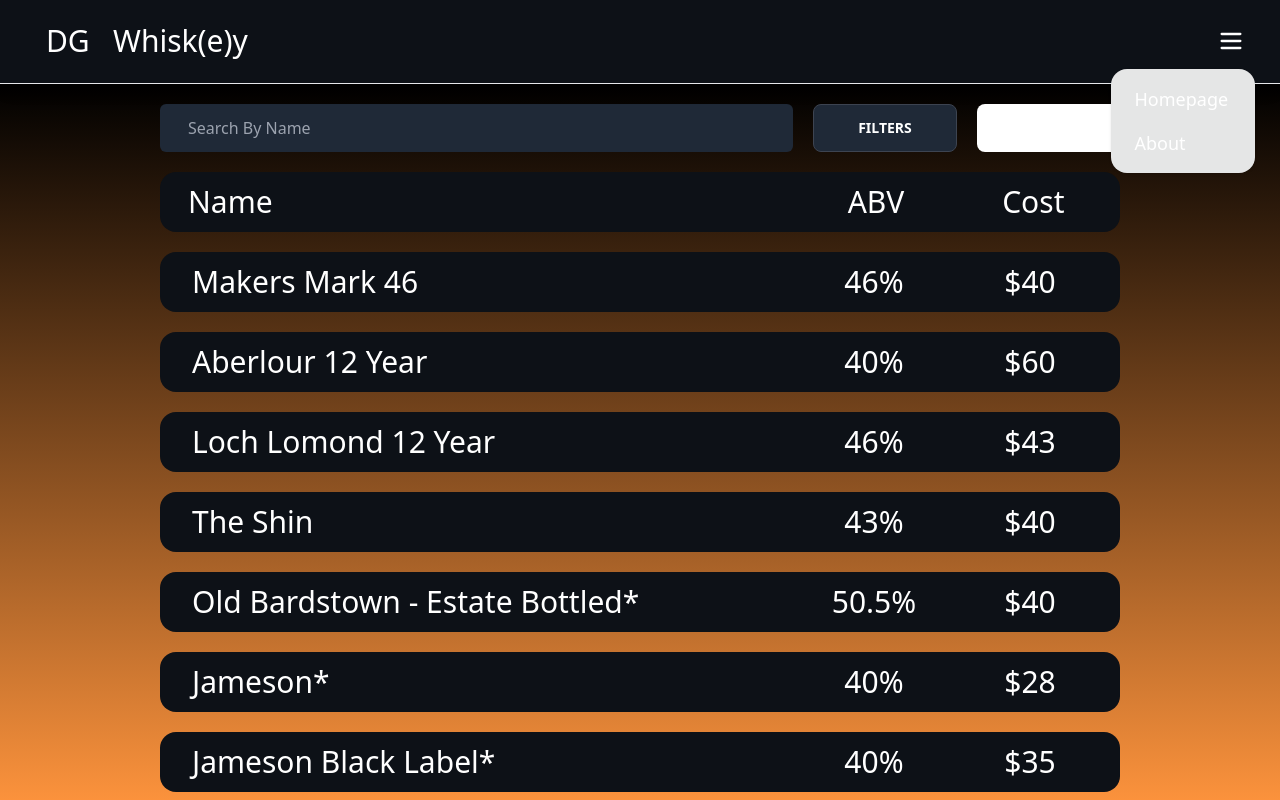
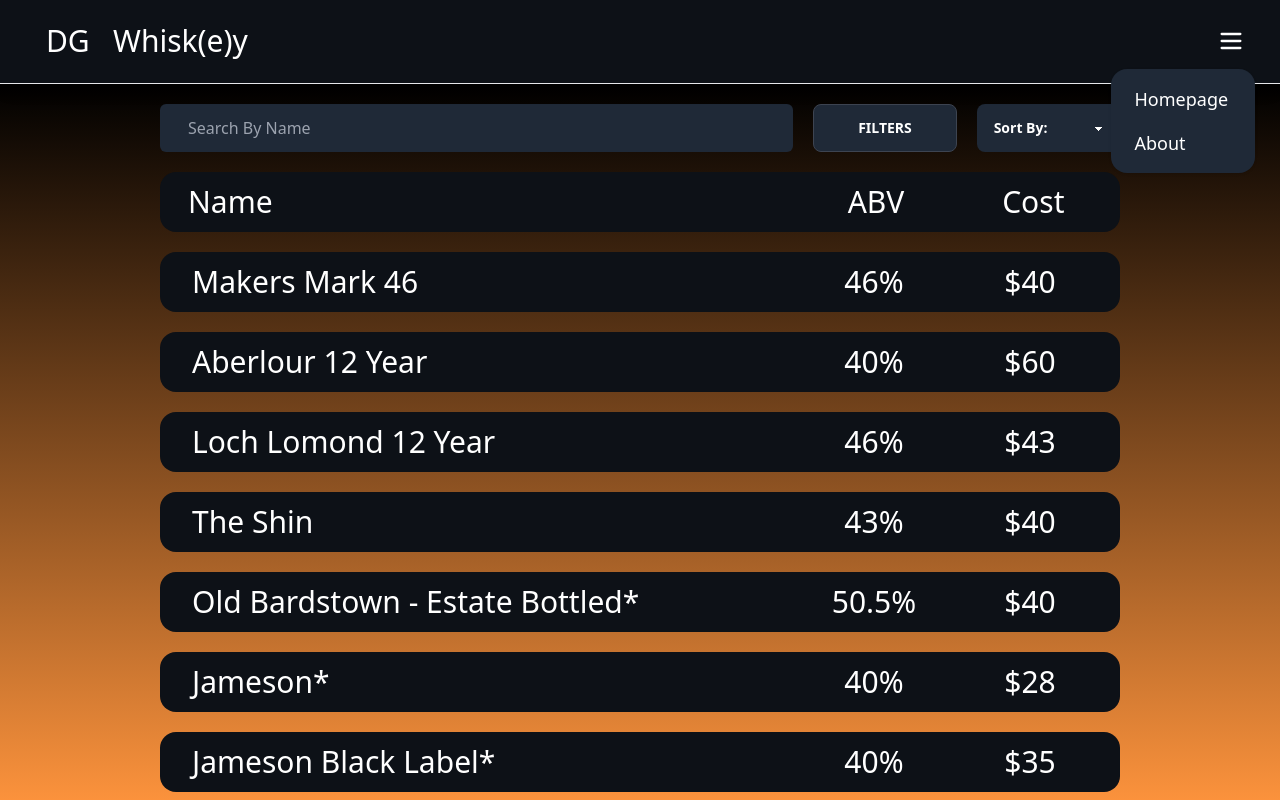
Before and after one commit to danielgoldelman/dgwhiskey, a Next.js app: page / in a window 1280 px wide. Both pictures are taken after a click on the element 1230 px from the left and 41 px from the top of the page. Built offline with nearby package versions, Linux system fonts and the light colour scheme.

Commit message:
fix light mode filters

```diff
--- a/components/header.tsx
+++ b/components/header.tsx
@@ -32,7 +32,7 @@
           {isOpen ? (
             <ul
               tabIndex={0}
-              className="menu menu-compact dropdown-content mt-1 p-2 shadow bg-base-300 rounded-box w-36"
+              className="menu menu-compact dropdown-content mt-1 p-2 shadow bg-base-300 rounded-box w-36 bg-gray-800"
             >
               <li>
                 <a
--- a/components/mainPage/filters/searchBarFiltersSort.tsx
+++ b/components/mainPage/filters/searchBarFiltersSort.tsx
@@ -108,7 +108,7 @@
         )}
       </div>
       <select
-        className="select w-full max-w-xs lg:col-span-1 col-span-3"
+        className="select w-full max-w-xs lg:col-span-1 col-span-3 bg-gray-800"
         onChange={onChangeSortBy}
         defaultValue={"sort"}
       >
```
